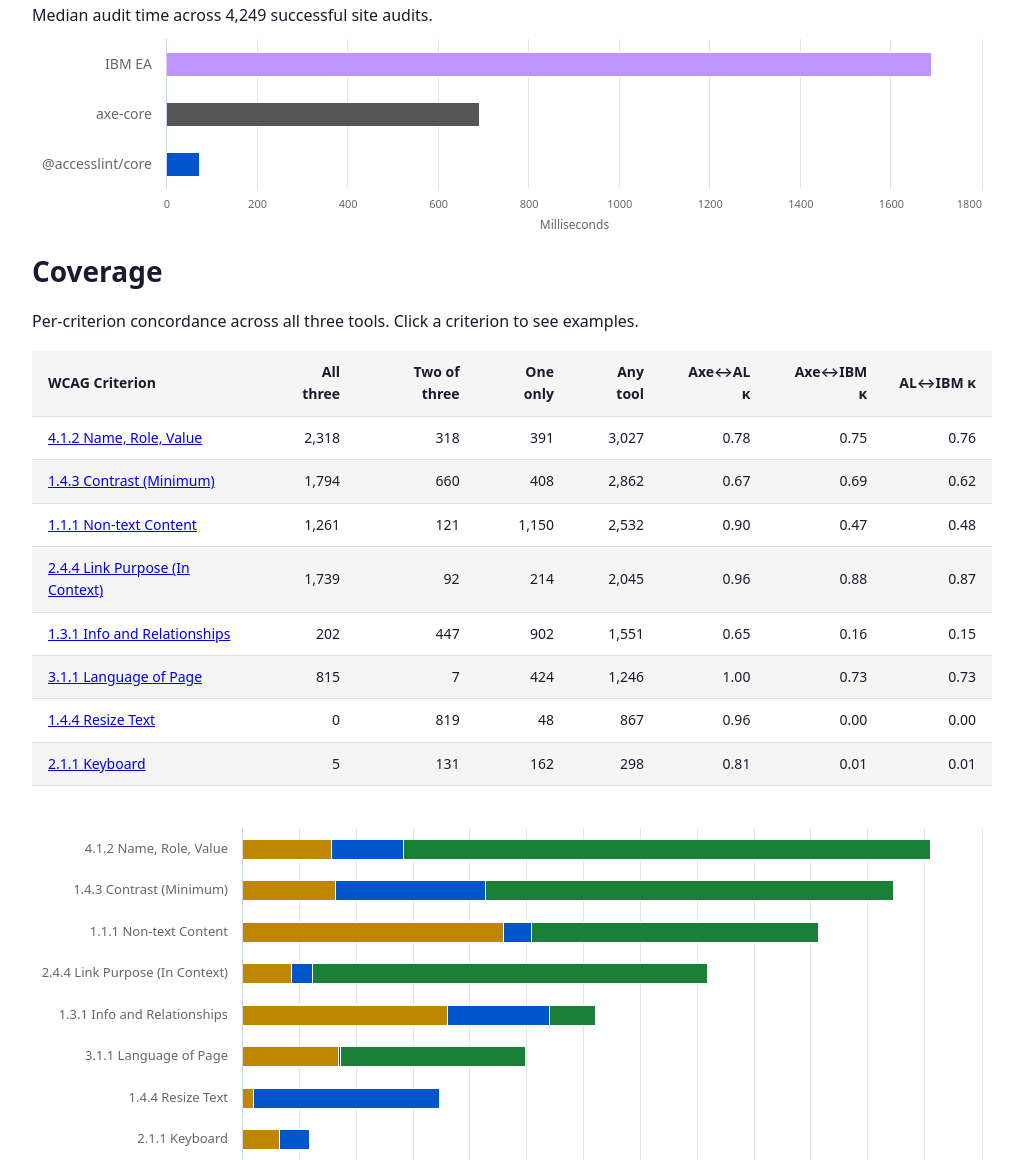
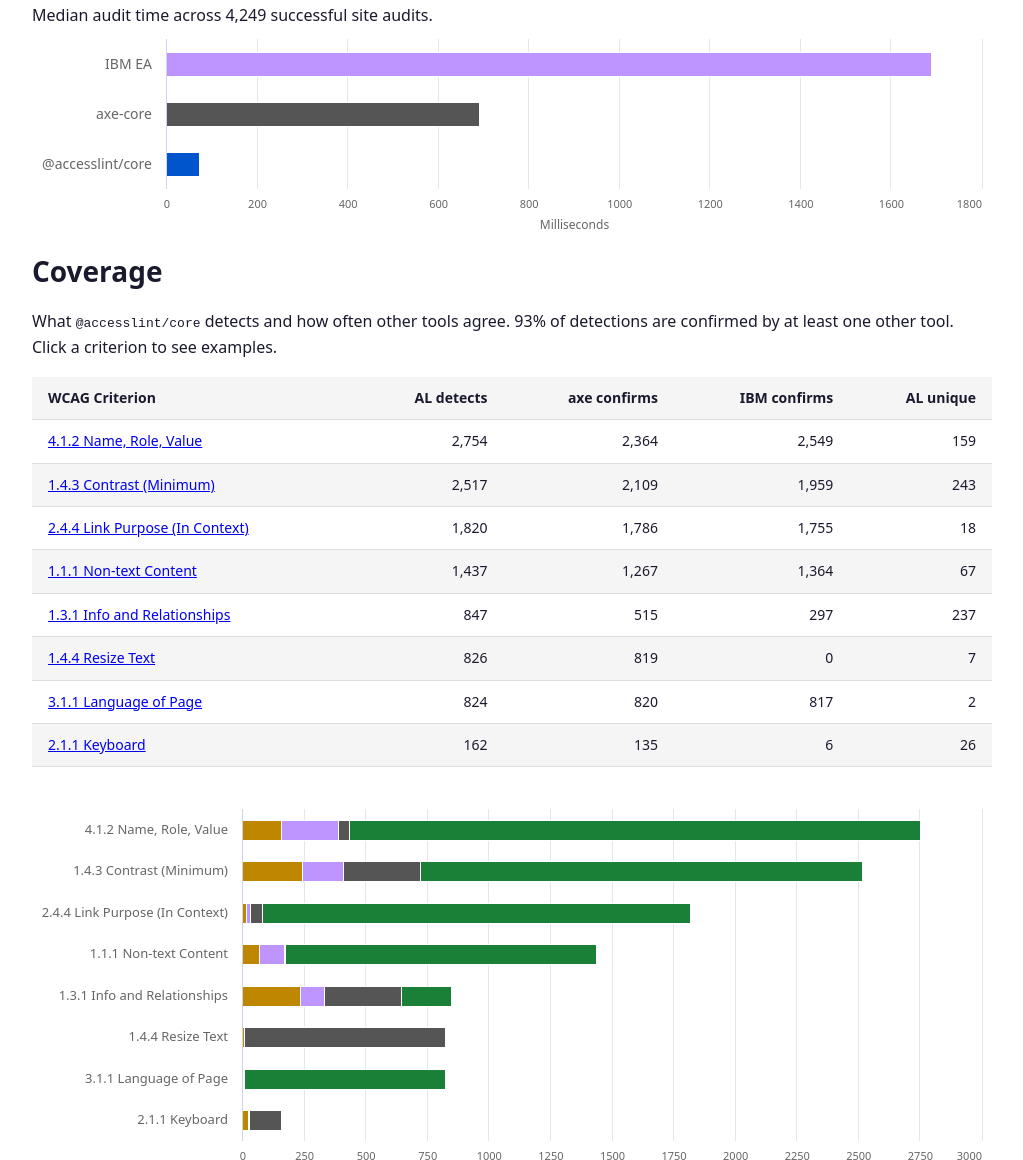
Before and after one commit to AccessLint/core, a plain HTML site: page benches/index.html in a window 1280 px wide. Shown: the part 266-1426 px from the top of the page, without its empty margins (128-1151 px from the left). Drawn offline with nearby package versions, Linux system fonts and the light colour scheme.

Commit message:
Reframe coverage section around @accesslint/core detections
Replace the neutral concordance table (all three / two of three / one
only) with an AL-centric view showing what @accesslint/core detects and
how often axe-core and IBM EA confirm those findings. 93% of AL
detections are confirmed by at least one other tool.

Update the stacked bar chart to show confirmation breakdown (both
confirm, axe confirms, IBM confirms, AL unique) instead of agreement
levels.

```diff
--- a/benches/charts.js
+++ b/benches/charts.js
@@ -71,7 +71,7 @@
     });
   }
 
-  // Stacked bar: concordance per WCAG criterion
+  // Stacked bar: AL detections with confirmation breakdown
   function renderConcordanceChart() {
     var data = readData("concordance");
     var container = document.getElementById("chart-concordance");
@@ -101,13 +101,14 @@
       },
       legend: { reversed: true },
       series: [
-        { name: "All three", data: data.allThree, color: "#1a7f37" },
-        { name: "Two of three", data: data.twoOfThree, color: "#0055cc" },
-        { name: "One only", data: data.oneOnly, color: "#bf8700" },
+        { name: "Both confirm", data: data.bothConfirm, color: "#1a7f37" },
+        { name: "axe confirms", data: data.axeConfirms, color: COLORS.axe },
+        { name: "IBM confirms", data: data.ibmConfirms, color: COLORS.ibm },
+        { name: "AL unique", data: data.alUnique, color: "#bf8700" },
       ],
       accessibility: {
         description:
-          "Stacked bar chart showing agreement levels per WCAG criterion.",
+          "Stacked bar chart showing @accesslint/core detections and confirmation by other tools per WCAG criterion.",
       },
     });
   }
--- a/benches/index.html
+++ b/benches/index.html
@@ -33,101 +33,74 @@
     <div id="chart-speed"></div>
 
     <h2>Coverage</h2>
-    <p>Per-criterion concordance across all three tools. Click a criterion to see examples.</p>
+    <p>What <code>@accesslint/core</code> detects and how often other tools agree. 93% of detections are confirmed by at least one other tool. Click a criterion to see examples.</p>
     <div class="bench-table-wrap">
       <table class="bench-table">
         <thead>
           <tr>
             <th>WCAG Criterion</th>
-            <th>All three</th>
-            <th>Two of three</th>
-            <th>One only</th>
-            <th>Any tool</th>
-            <th>Axe↔AL κ</th>
-            <th>Axe↔IBM κ</th>
-            <th>AL↔IBM κ</th>
+            <th>AL detects</th>
+            <th>axe confirms</th>
+            <th>IBM confirms</th>
+            <th>AL unique</th>
           </tr>
         </thead>
         <tbody>
           <tr>
             <td><a href="/benches/criteria/4.1.2/">4.1.2 Name, Role, Value</a></td>
-            <td>2,318</td>
-            <td>318</td>
-            <td>391</td>
-            <td>3,027</td>
-            <td>0.78</td>
-            <td>0.75</td>
-            <td>0.76</td>
+            <td>2,754</td>
+            <td>2,364</td>
+            <td>2,549</td>
+            <td>159</td>
           </tr>
           <tr>
             <td><a href="/benches/criteria/1.4.3/">1.4.3 Contrast (Minimum)</a></td>
-            <td>1,794</td>
-            <td>660</td>
-            <td>408</td>
-            <td>2,862</td>
-            <td>0.67</td>
-            <td>0.69</td>
-            <td>0.62</td>
+            <td>2,517</td>
+            <td>2,109</td>
+            <td>1,959</td>
+            <td>243</td>
+          </tr>
+          <tr>
+            <td><a href="/benches/criteria/2.4.4/">2.4.4 Link Purpose (In Context)</a></td>
+            <td>1,820</td>
+            <td>1,786</td>
+            <td>1,755</td>
+            <td>18</td>
           </tr>
           <tr>
             <td><a href="/benches/criteria/1.1.1/">1.1.1 Non-text Content</a></td>
-            <td>1,261</td>
-            <td>121</td>
-            <td>1,150</td>
-            <td>2,532</td>
-            <td>0.90</td>
-            <td>0.47</td>
-            <td>0.48</td>
-          </tr>
-          <tr>
-            <td><a href="/benches/criteria/2.4.4/">2.4.4 Link Purpose (In Context)</a></td>
-            <td>1,739</td>
-            <td>92</td>
-            <td>214</td>
-            <td>2,045</td>
-            <td>0.96</td>
-            <td>0.88</td>
-            <td>0.87</td>
+            <td>1,437</td>
+            <td>1,267</td>
+            <td>1,364</td>
+            <td>67</td>
           </tr>
           <tr>
             <td><a href="/benches/criteria/1.3.1/">1.3.1 Info and Relationships</a></td>
-            <td>202</td>
-            <td>447</td>
-            <td>902</td>
-            <td>1,551</td>
-            <td>0.65</td>
-            <td>0.16</td>
-            <td>0.15</td>
+            <td>847</td>
+            <td>515</td>
+            <td>297</td>
+            <td>237</td>
+          </tr>
+          <tr>
+            <td><a href="/benches/criteria/1.4.4/">1.4.4 Resize Text</a></td>
+            <td>826</td>
+            <td>819</td>
+            <td>0</td>
+            <td>7</td>
           </tr>
           <tr>
             <td><a href="/benches/criteria/3.1.1/">3.1.1 Language of Page</a></td>
-            <td>815</td>
-            <td>7</td>
-            <td>424</td>
-            <td>1,246</td>
-            <td>1.00</td>
-            <td>0.73</td>
-            <td>0.73</td>
-          </tr>
-          <tr>
-            <td><a href="/benches/criteria/1.4.4/">1.4.4 Resize Text</a></td>
-            <td>0</td>
-            <td>819</td>
-            <td>48</td>
-            <td>867</td>
-            <td>0.96</td>
-            <td>0.00</td>
-            <td>0.00</td>
+            <td>824</td>
+            <td>820</td>
+            <td>817</td>
+            <td>2</td>
           </tr>
           <tr>
             <td><a href="/benches/criteria/2.1.1/">2.1.1 Keyboard</a></td>
-            <td>5</td>
-            <td>131</td>
             <td>162</td>
-            <td>298</td>
-            <td>0.81</td>
-            <td>0.01</td>
-            <td>0.01</td>
+            <td>135</td>
+            <td>6</td>
+            <td>26</td>
           </tr>
         </tbody>
       </table>
@@ -141,8 +114,8 @@
     <h2>Key findings</h2>
     <ul class="bench-takeaways">
       <li><code>@accesslint/core</code> is <strong>9&times; faster</strong> than axe-core and <strong>23&times; faster</strong> than IBM EA at median</li>
-      <li>High agreement on major criteria like link-name, resize-text, and image-alt</li>
-      <li>Three-tool concordance provides a stronger signal than any single tool alone</li>
+      <li><strong>93%</strong> of <code>@accesslint/core</code> detections are confirmed by at least one other tool</li>
+      <li>Near-perfect agreement with axe-core on link-name, resize-text, and language-of-page</li>
     </ul>
 
     <h2>Methodology</h2>
@@ -165,7 +138,7 @@
 </footer>
 
 <script type="application/json" id="chart-data-speed">{"categories":["IBM EA","axe-core","@accesslint/core"],"values":[1689,691,73],"colors":["#be95ff","#555555","#0055cc"]}</script>
-<script type="application/json" id="chart-data-concordance">{"categories":["4.1.2 Name, Role, Value","1.4.3 Contrast (Minimum)","1.1.1 Non-text Content","2.4.4 Link Purpose (In Context)","1.3.1 Info and Relationships","3.1.1 Language of Page","1.4.4 Resize Text","2.1.1 Keyboard"],"allThree":[2318,1794,1261,1739,202,815,0,5],"twoOfThree":[318,660,121,92,447,7,819,131],"oneOnly":[391,408,1150,214,902,424,48,162]}</script>
+<script type="application/json" id="chart-data-concordance">{"categories":["4.1.2 Name, Role, Value","1.4.3 Contrast (Minimum)","2.4.4 Link Purpose (In Context)","1.1.1 Non-text Content","1.3.1 Info and Relationships","1.4.4 Resize Text","3.1.1 Language of Page","2.1.1 Keyboard"],"bothConfirm":[2318,1794,1739,1261,202,0,815,5],"axeConfirms":[46,315,47,6,313,819,5,130],"ibmConfirms":[231,165,16,103,95,0,2,1],"alUnique":[159,243,18,67,237,7,2,26]}</script>
 <script type="application/json" id="chart-data-kappa">{"labels":["axe-core","@accesslint/core","IBM EA"],"data":[[0,0,1],[0,1,0.62],[0,2,0.39],[1,0,0.62],[1,1,1],[1,2,0.29],[2,0,0.39],[2,1,0.29],[2,2,1]]}</script>
 <script src="https://code.highcharts.com/highcharts.js" defer></script>
 <script src="https://code.highcharts.com/highcharts-more.js" defer></script>
```
